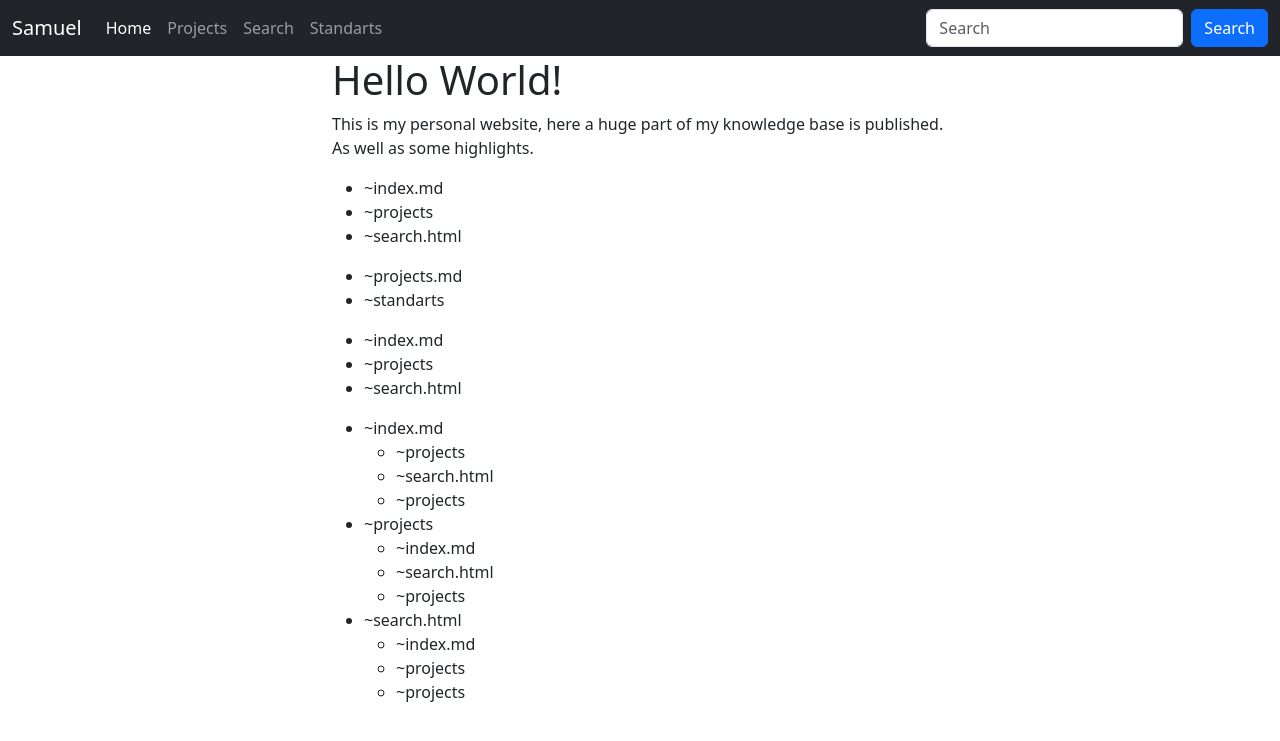
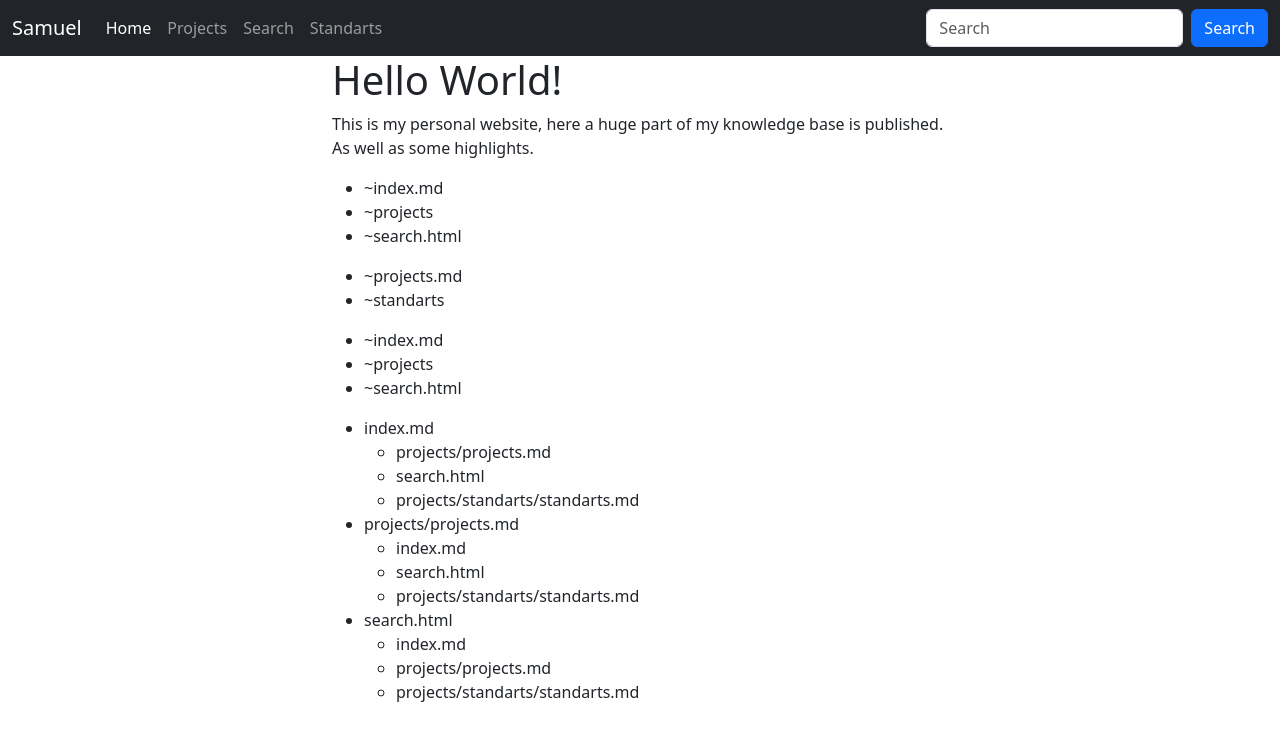
Before and after one commit to Soraxem/website-test, a Jekyll site: the page built from index.md, in a window 1280 px wide. Shown: the top 741 px of the page. Built offline with Jekyll 4.4.1, drawn with Linux system fonts in a browser that asks for light colours.

Commit message:
Update index.md

```diff
--- a/index.md
+++ b/index.md
@@ -87,7 +87,7 @@ This is my personal website, here a huge part of my knowledge base is published.
 		{%- unless dirs_array == dirs_array_uniq -%}
 			{% assign dirs = dirs | append: dir -%}
 			<li>
-				{{ dir }}
+				{{ path }}
 				{%- assign dirs_sub = "" -%}
 				<ul>
 				{%- for path in paths -%}
@@ -98,7 +98,7 @@ This is my personal website, here a huge part of my knowledge base is published.
 						{%- assign dirs_array_uniq = dirs_sub | append: dir | split: "~" | uniq -%}
 						{%- unless dirs_array == dirs_array_uniq -%}
 							{% assign dirs_sub = dirs_sub | append: dir -%}
-							<li>{{ dir }}</li>
+							<li>{{ path }}</li>
 						{%- endunless -%}
 					{%- endif -%}
 				{%- endfor -%}
```
